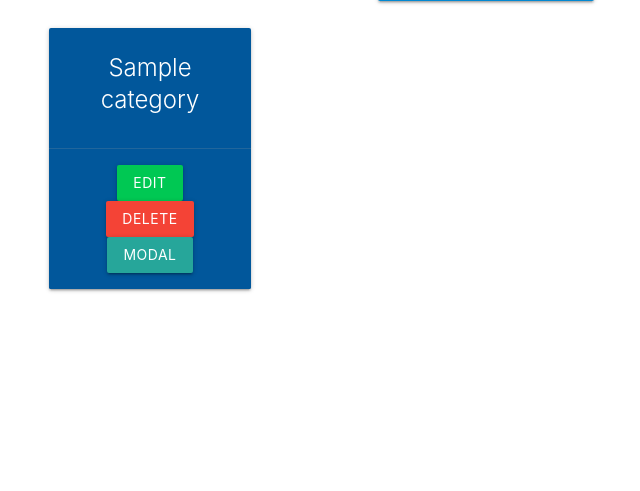
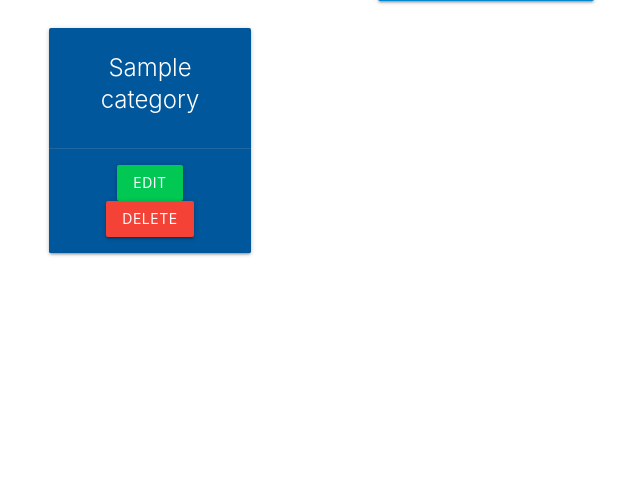
Before and after one commit to Kaylaesmith1/task-manager-walkthrough, a Python web app: template taskmanager/templates/categories.html in a window 1280 px wide. Shown: the part 212-703 px from the top of the page, without its empty margins (154-794 px from the left). Run offline with Jinja, Linux system fonts and the light colour scheme; the template is opened without the code that fills it: most values are stand-ins (such as "Sample title", 1, 10 or a date in 2020); some libraries are stand-ins or nearby versions.

Commit message:
Fix functionality of modal button. Touch up styling.

```diff
--- a/taskmanager/static/js/script.js
+++ b/taskmanager/static/js/script.js
@@ -10,6 +10,17 @@ document.addEventListener('DOMContentLoaded', function() {
     i18n: {done: "Select"}
   });
 
+  // modal -- ask to delete
+  // document.addEventListener('DOMContentLoaded', function() {
+  //   let modalButton = document.querySelectorAll('.modal');
+  //   M.Modal.init(modalButton);
+  // });
+
+  // import jquery for modals
+  $(document).ready(function () {
+    $('.modal').modal();
+  });
+
   // select initialization
   selects = document.querySelectorAll('select');
   M.FormSelect.init(selects);
--- a/taskmanager/templates/base.html
+++ b/taskmanager/templates/base.html
@@ -49,9 +49,11 @@
           </div>
         </div>
       </footer>
+      <!-- import jquery for modals -->
+      <script src="https://code.jquery.com/jquery-3.2.1.js" integrity="sha256-DZAnKJ/6XZ9si04Hgrsxu/8s717jcIzLy3oi35EouyE=" crossorigin="anonymous"></script>
 
-    <script src="https://cdnjs.cloudflare.com/ajax/libs/materialize/1.0.0/js/materialize.min.js"></script>
-    <script src="{{ url_for('static', filename='js/script.js') }}"></script>
+      <script src="https://cdnjs.cloudflare.com/ajax/libs/materialize/1.0.0/js/materialize.min.js"></script>
+      <script src="{{ url_for('static', filename='js/script.js') }}"></script>
 
 </body>
 </html>
--- a/taskmanager/templates/categories.html
+++ b/taskmanager/templates/categories.html
@@ -20,25 +20,28 @@
       </div>
       <div class="card-action">
         <a href="{{ url_for('edit_category', category_id=category.id) }}" class="btn green accent-4">Edit</a>
-        <a href="{{ url_for('delete_category', category_id=category.id) }}" class="btn red">Delete</a>
+
         <!-- Modal Trigger -->
-        <a href="#modal-{{ category.id }}" class="waves-effect waves-light btn modal-trigger">Modal</a>
+        <a class="waves-effect waves-light btn red modal-trigger" href="#modal-{{ category.id }}">Delete</a>
 
         <!-- Modal Structure -->
         <div id="modal-{{ category.id }}" class="modal">
           <div class="modal-content">
-            <h4>Modal Header</h4>
-            <p>A bunch of text</p>
+            <h4>Are you sure you want to delete this category?</h4>
+            <p>This action cannot be undone.</p>
           </div>
           <div class="modal-footer">
+            <a href="" class="modal-close waves-effect waves-green btn-flat black-text">Cancel</a>
+
             <a href="{{ url_for('delete_category', category_id=category.id) }}"
-              class="modal-close waves-effect waves-green btn-flat">Agree</a>
-            <a href="modal-close" class="btn green accent-4">Cancel</a>
+              class="modal-close waves-effect waves-green btn-flat black-text">Delete</a>
+
           </div>
         </div>
+
       </div>
-      </div>
-      </div>
+    </div>
+  </div>
   {% endfor %}
 </div>
 
```
